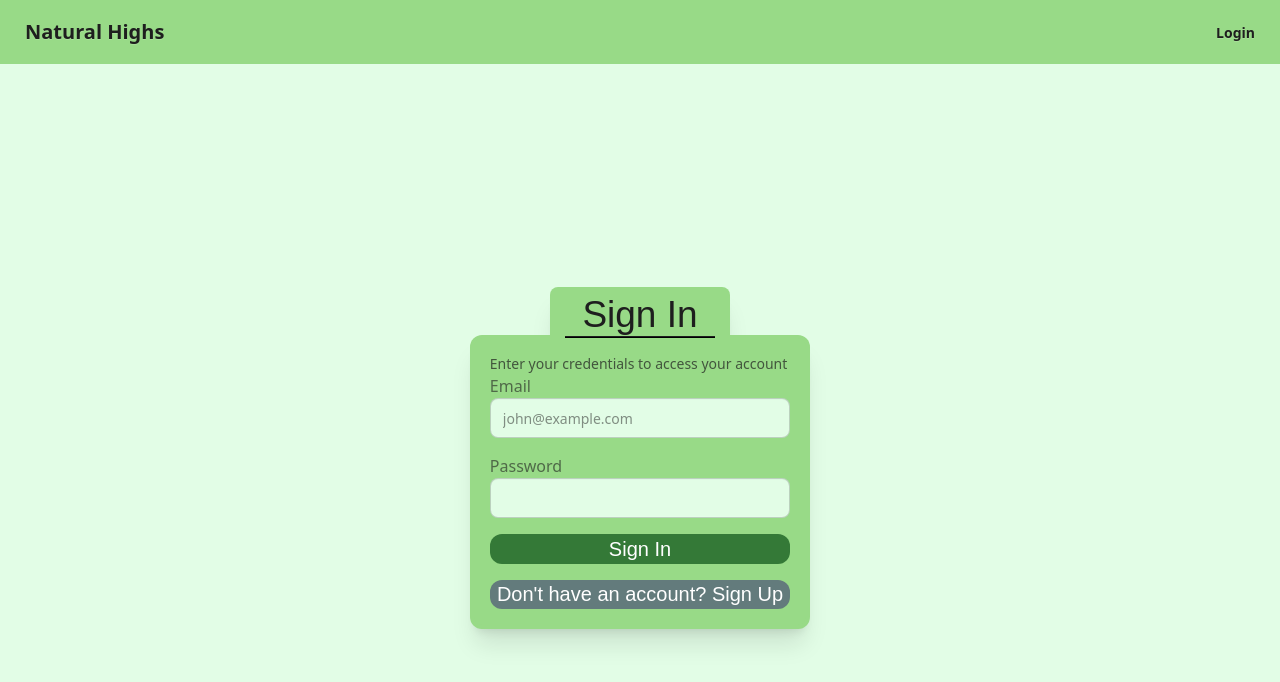
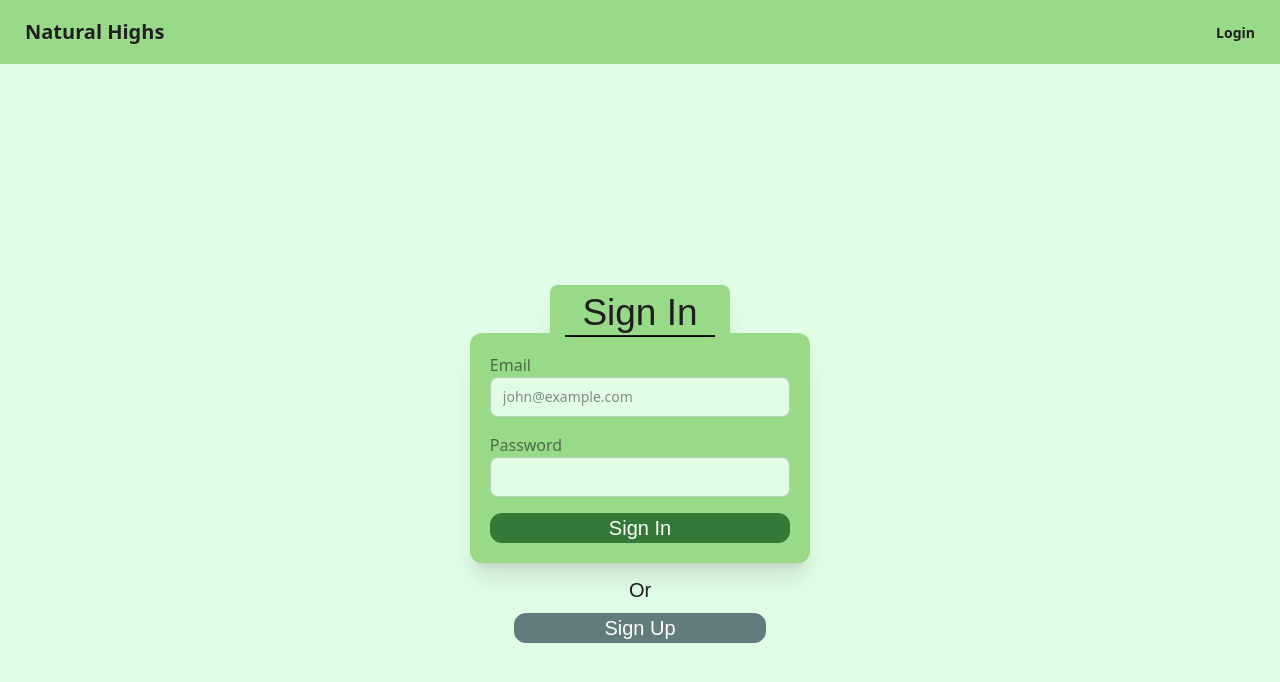
Before and after one commit to Natural-Highs/live, a React (Vite) app: page /authentication in a window 1280 px wide. Shown: the top 682 px of the page. Built offline with nearby package versions, Linux system fonts and the light colour scheme; no server answers.

Commit message:
AuthenticationPage: Updated UI look

```diff
--- a/src/pages/AuthenticationPage.tsx
+++ b/src/pages/AuthenticationPage.tsx
@@ -162,12 +162,6 @@ const AuthenticationPage: React.FC = () => {
         <h1>{isSignUp ? 'Sign Up' : 'Sign In'}</h1>
       </TitleCard>
       <GreenCard>
-        <p className="text-sm opacity-70">
-          {isSignUp
-            ? 'Create a new account to get started'
-            : 'Enter your credentials to access your account'}
-        </p>
-
         {authError && (
           <div className="alert alert-error">
             <span>{authError}</span>
@@ -300,8 +294,9 @@ const AuthenticationPage: React.FC = () => {
             <GrnButton type="submit">Sign In</GrnButton>
           </form>
         )}
-
-        <div className="mt-4 text-center text-sm">
+      </GreenCard>
+      <div className="text-center">
+        <p className='pb-2 px-[7.2rem] font-inria text-[1.25rem]'>Or</p>
         <GreyButton
           type="button"
           onClick={() => {
@@ -311,10 +306,9 @@ const AuthenticationPage: React.FC = () => {
             signupForm.reset();
           }}
         >
-            {isSignUp ? 'Already have an account? Login' : "Don't have an account? Sign Up"}
+          {isSignUp ? 'Login' : 'Sign Up'}
         </GreyButton>
       </div>
-      </GreenCard>
     </PageContainer>
   );
 };
```
Lines whose indentation alone changed are shown as unchanged.
